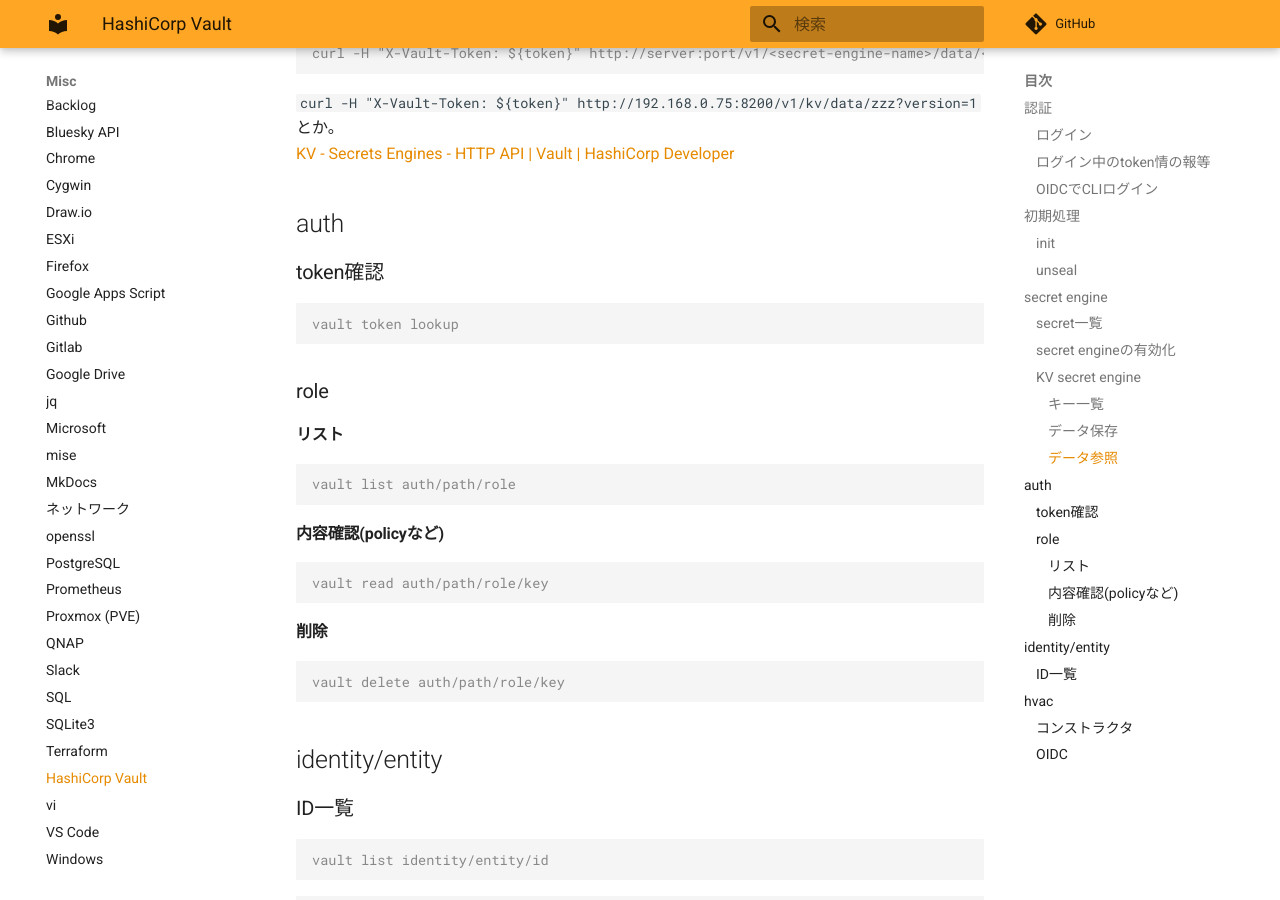
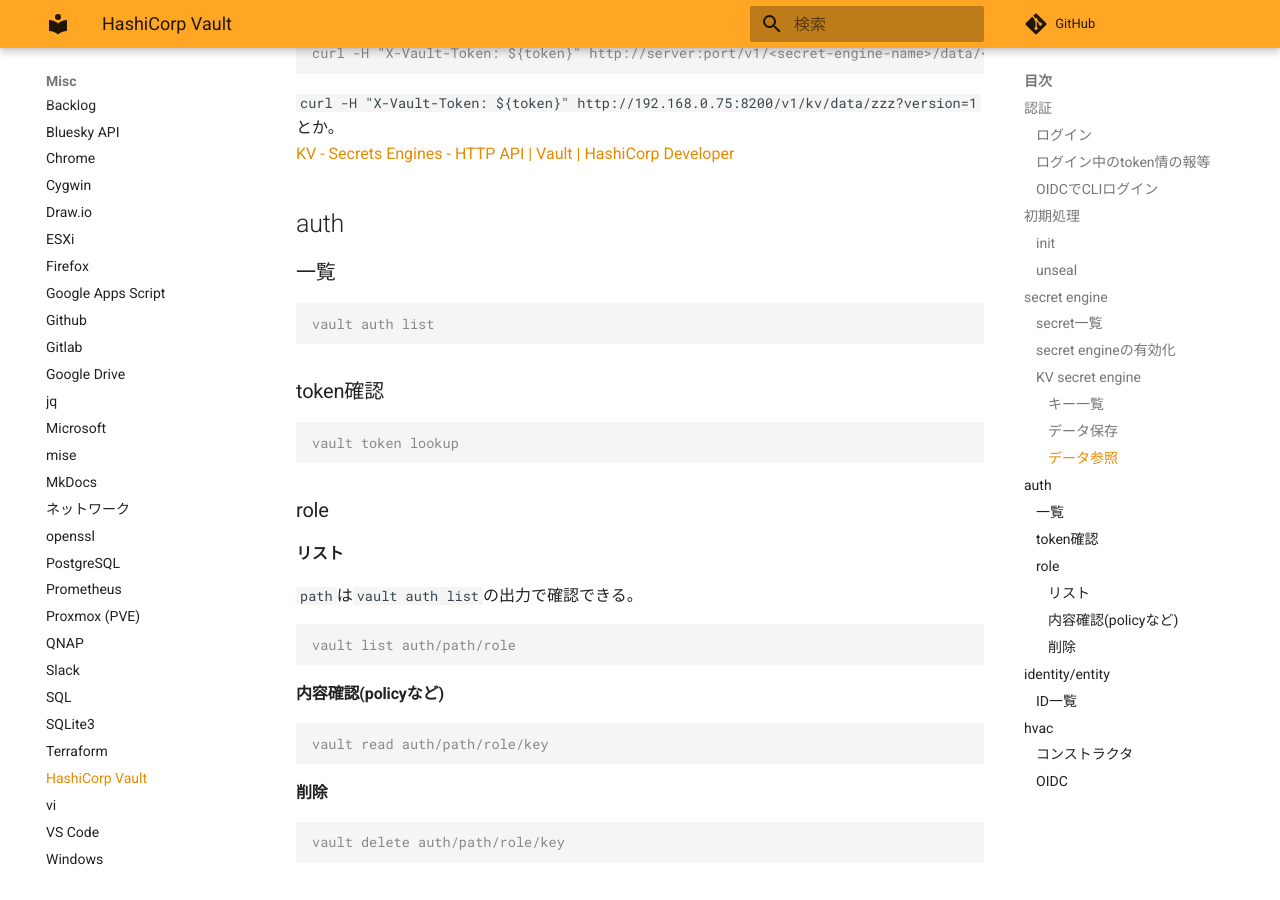
Before and after one commit to zaki-lknr/docs, an MkDocs documentation site: the page built from docs/Misc/vault.md, in a window 1280 px wide and 900 px high, scrolled down 2120 px. Built offline with MkDocs 1.6.1 and Material for MkDocs 9.7.7, drawn with Linux system fonts in a browser that asks for light colours; comment, search, counter and statistics services are not loaded.

Commit message:
add: misc/vault: vault auth list

````diff
--- a/docs/Misc/vault.md
+++ b/docs/Misc/vault.md
@@ -107,6 +107,12 @@ curl -H "X-Vault-Token: ${token}" http://server:port/v1/<secret-engine-name>/dat
 
 ## auth
 
+### 一覧
+
+```console
+vault auth list
+```
+
 ### token確認
 
 ```console
@@ -116,6 +122,8 @@ vault token lookup
 ### role
 
 #### リスト
+
+`path`は`vault auth list`の出力で確認できる。
 
 ```console
 vault list auth/path/role
````
